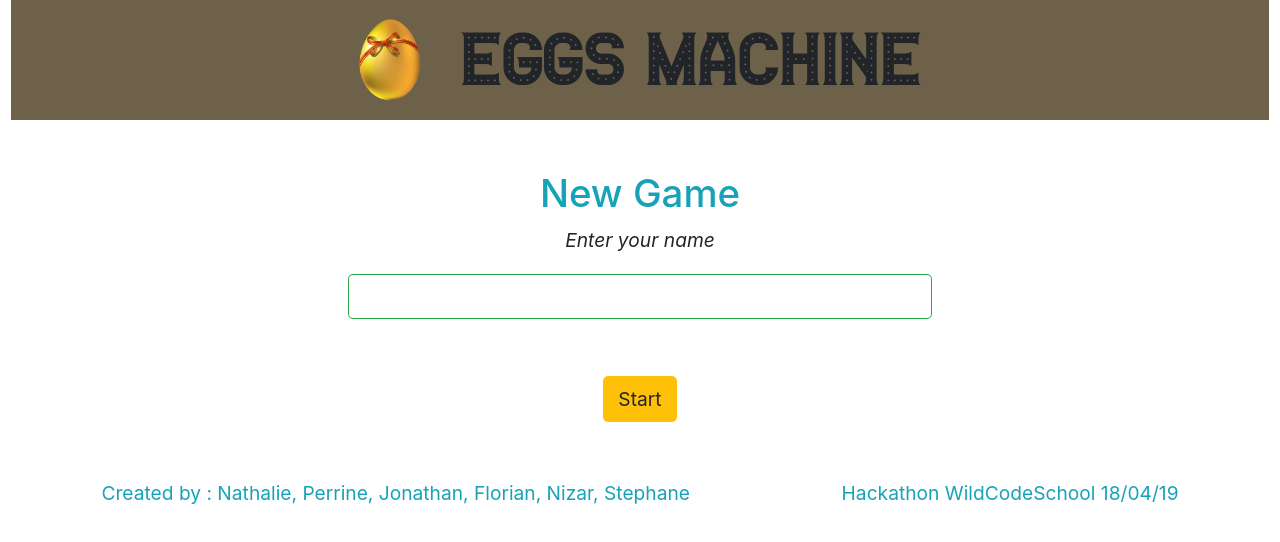
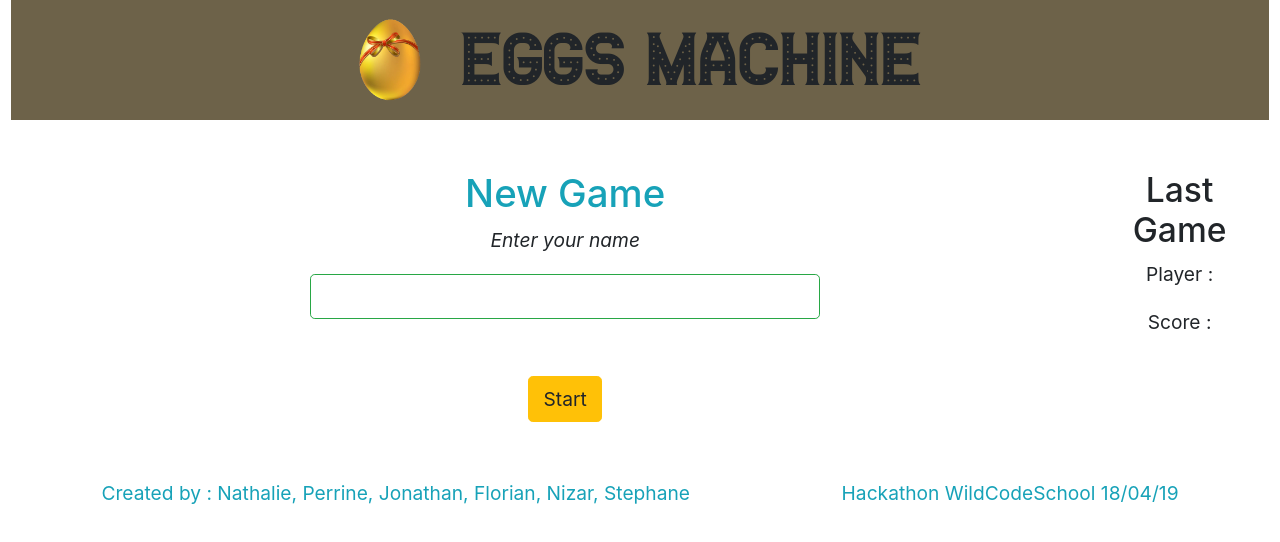
Before and after one commit to wcs-hackathon-bondimanchoeuf/bandimanchoeuf, a React (Create React App) app: page / in a window 1280 px wide. Shown: the top 542 px of the page. Built offline with nearby package versions, Linux system fonts and the light colour scheme; a web font is replaced by a local one.

Commit message:
Filled last player and score fields in LastGame component

```diff
--- a/src/components/LastGame.jsx
+++ b/src/components/LastGame.jsx
@@ -1,12 +1,11 @@
 import React from "react";
 
-const LastGame = () => {
+const LastGame = props => {
   return (
     <div>
       <h3>Last Game</h3>
-      <p>Name : Ezekiel</p>
-      <p>Score : 2352</p>
-      <p>position : 1er</p>
+      <p>Player : {props.name}</p>
+      <p>Score : {props.score}</p>
     </div>
   );
 };
--- a/src/pages/Home.jsx
+++ b/src/pages/Home.jsx
@@ -3,6 +3,7 @@ import style from "./Main.module.css";
 import Register from "../components/Register.jsx";
 import { Redirect } from "react-router-dom";
 import queryString from "query-string";
+import LastGame from "../components/LastGame.jsx";
 
 class Home extends Component {
   constructor(props) {
@@ -53,6 +54,9 @@ class Home extends Component {
             onKeyPress={this.handleKeyPressRegisterTextInput}
           />
         </div>
+        <div>
+          <LastGame name={this.state.lastPlayer} score={this.state.lastScore} />
+        </div>
       </div>
     );
   }
```
